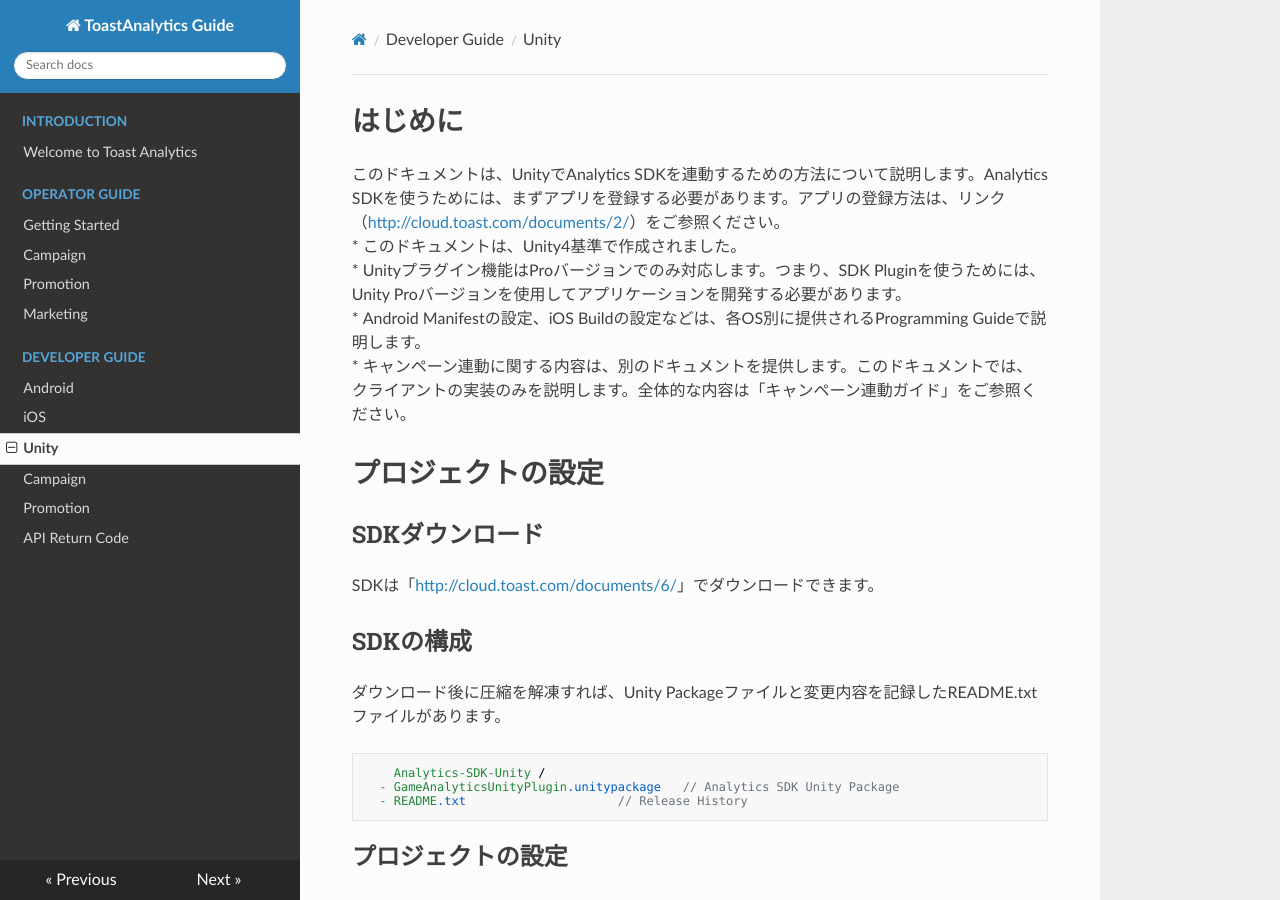
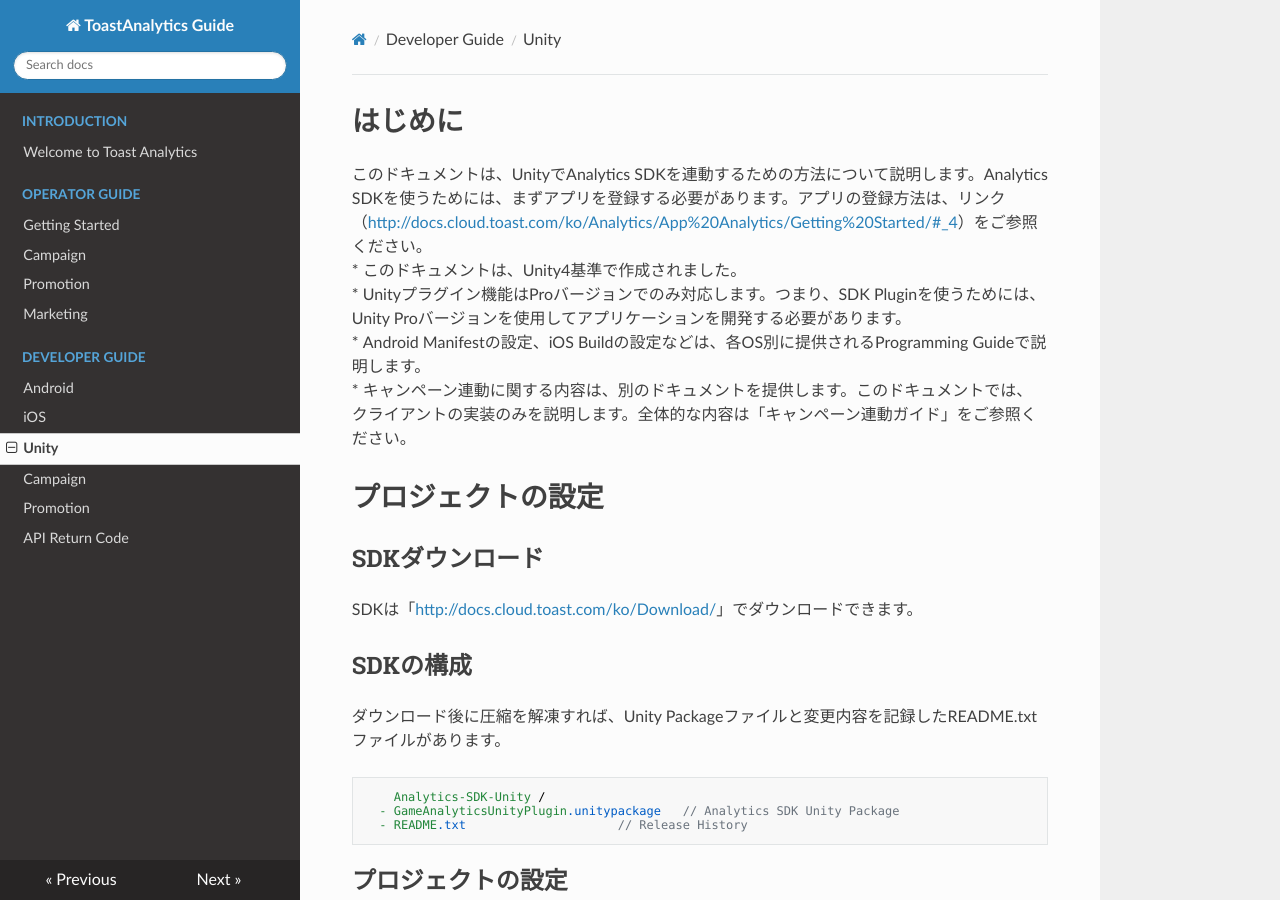
Before and after one commit to ToastAnalytics/ToastAnalytics_JA, an MkDocs documentation site: the page built from docs/Developer/6. Unity Developer Guide.md, in a window 1280 px wide and 900 px high. Built offline with MkDocs 1.6.1, drawn with Linux system fonts in a browser that asks for light colours; nearby versions of some CDN libraries; old or Windows-style settings are respelled for this version of MkDocs; part of the change alters nothing that is shown.

Commit message:
Update 6. Unity Developer Guide.md

```diff
--- a/docs/Developer/6. Unity Developer Guide.md
+++ b/docs/Developer/6. Unity Developer Guide.md
@@ -1,6 +1,6 @@
 #はじめに
 
-このドキュメントは、UnityでAnalytics SDKを連動するための方法について説明します。Analytics SDKを使うためには、まずアプリを登録する必要があります。アプリの登録方法は、リンク（<http://cloud.toast.com/documents/2/>）をご参照ください。
+このドキュメントは、UnityでAnalytics SDKを連動するための方法について説明します。Analytics SDKを使うためには、まずアプリを登録する必要があります。アプリの登録方法は、リンク（<http://docs.cloud.toast.com/ko/Analytics/App%20Analytics/Getting%20Started/#_4>）をご参照ください。
 * このドキュメントは、Unity4基準で作成されました。
 * Unityプラグイン機能はProバージョンでのみ対応します。つまり、SDK Pluginを使うためには、Unity Proバージョンを使用してアプリケーションを開発する必要があります。
 * Android Manifestの設定、iOS Buildの設定などは、各OS別に提供されるProgramming Guideで説明します。
@@ -11,7 +11,7 @@
 
 ##SDKダウンロード
 
-SDKは「<http://cloud.toast.com/documents/6/>」でダウンロードできます。
+SDKは「<http://docs.cloud.toast.com/ko/Download/>」でダウンロードできます。
 
 ##SDKの構成
 
```
